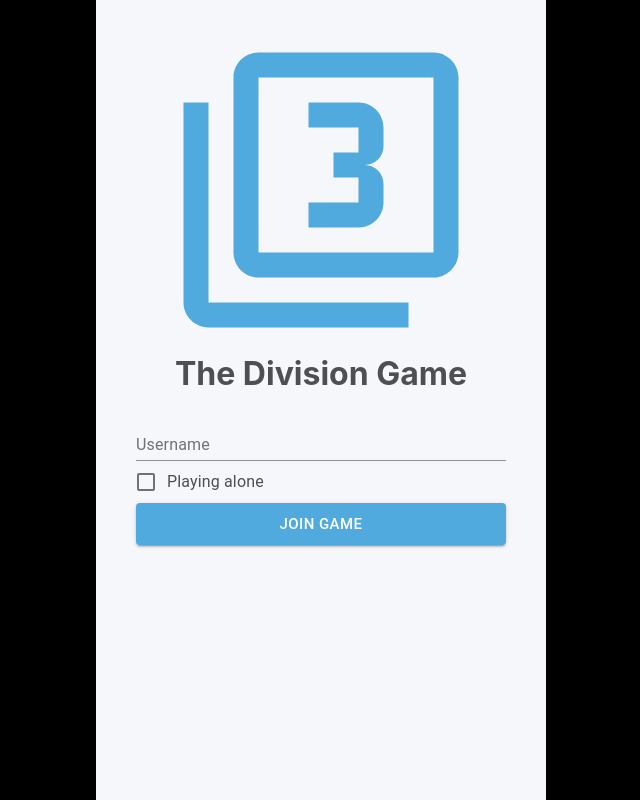
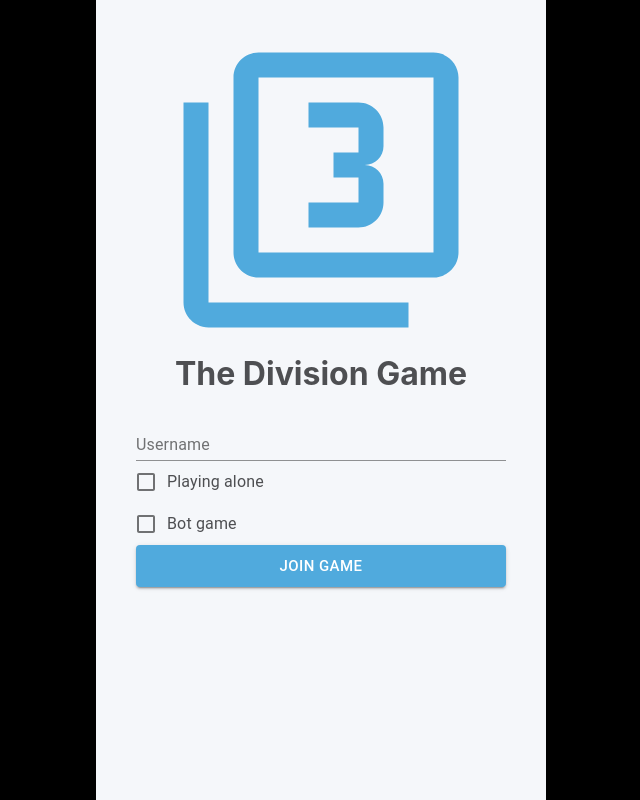
Before and after one commit to WaleedZ90/division-game, a React (Create React App) app in the folder web/: page / in a window 1280 px wide. Shown: the whole page, without its empty margins (319-959 px from the left). Built offline with nearby package versions, Linux system fonts and the light colour scheme.

Commit message:
Handling bot games

```diff
--- a/web/src/hooks/useSocket.tsx
+++ b/web/src/hooks/useSocket.tsx
@@ -11,6 +11,7 @@ export const useSocket = () => {
 		socket.emit(SocketEvents.NewGame, {
 			user: currentUser,
 			isSingleUser: currentUser?.isSingleUser,
+			isBotGame: currentUser?.isBotGame,
 		});
 	};
 
--- a/web/src/models/user.ts
+++ b/web/src/models/user.ts
@@ -2,4 +2,5 @@ export interface User {
 	id: string;
 	username: string;
 	isSingleUser: boolean;
+	isBotGame: boolean;
 }
--- a/web/src/partials/UserForm/index.tsx
+++ b/web/src/partials/UserForm/index.tsx
@@ -9,6 +9,7 @@ import './styles.scss';
 type FormValues = {
 	username: string;
 	isSingleUser: boolean;
+	isBotGame: boolean;
 };
 
 type Props = {
@@ -18,11 +19,13 @@ type Props = {
 const INITIAL_VALUES: FormValues = {
 	username: '',
 	isSingleUser: false,
+	isBotGame: false,
 };
 
 const VALIDATION_SCHEMA = object().shape({
 	username: string().required('This field is required'),
 	isSingleUser: boolean(),
+	isBotGame: boolean(),
 });
 
 export const UserForm: React.FC<Props> = ({ onSubmit }) => {
@@ -31,6 +34,7 @@ export const UserForm: React.FC<Props> = ({ onSubmit }) => {
 			id: uuidv4(),
 			username: values.username,
 			isSingleUser: values.isSingleUser,
+			isBotGame: values.isBotGame,
 		};
 		onSubmit(newUser);
 	};
@@ -53,6 +57,13 @@ export const UserForm: React.FC<Props> = ({ onSubmit }) => {
 						errorMessage={errors.isSingleUser}
 						onChange={handleChange}
 					/>
+					<Checkbox
+						label="Bot game"
+						name="isBotGame"
+						value={values.isBotGame}
+						errorMessage={errors.isBotGame}
+						onChange={handleChange}
+					/>
 					<Button type="submit">Join game</Button>
 				</Form>
 			)}
```
